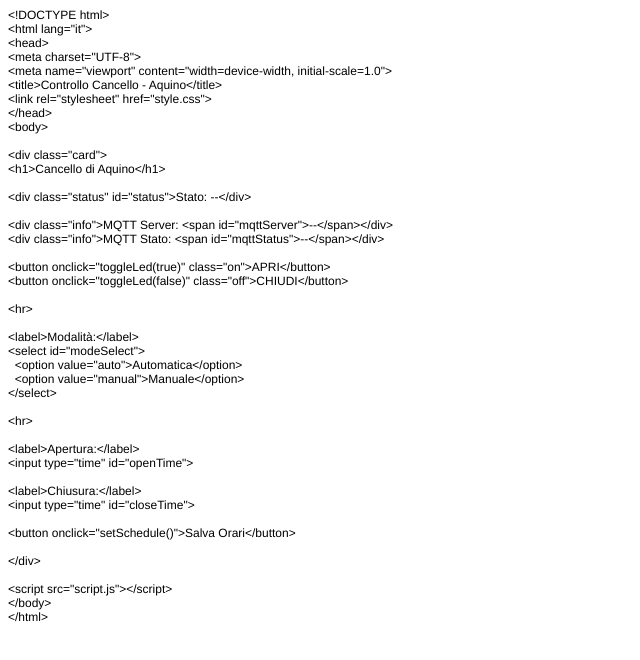
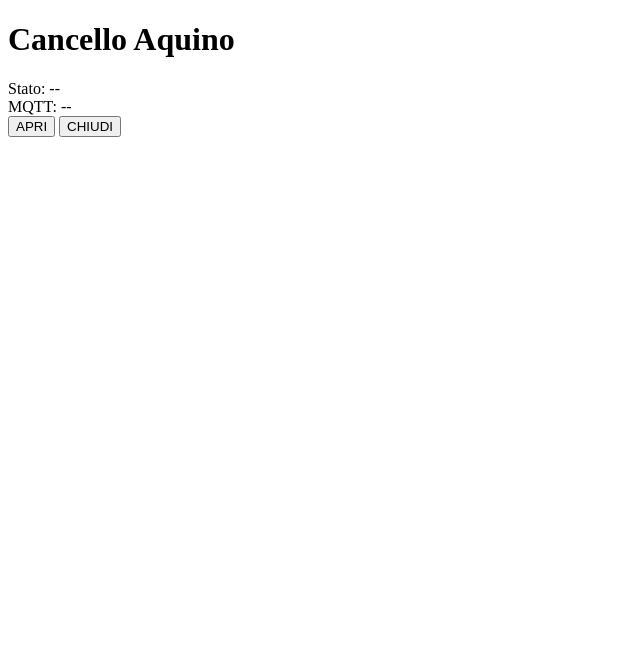
Before and after one commit to Kane1963/Aquino, a website: page public/index.html in a window 1280 px wide. Shown: the whole page, without its empty margins (0-640 px from the left). Drawn offline with Linux system fonts and the light colour scheme.

Commit message:
Refactor index.html for modern HTML standards
Updated HTML structure and removed deprecated tags.

```diff
--- a/public/index.html
+++ b/public/index.html
@@ -1,60 +1,19 @@
-<!DOCTYPE html PUBLIC "-//W3C//DTD HTML 4.01//EN" "http://www.w3.org/TR/html4/strict.dtd">
-<html>
+<!DOCTYPE html>
+<html lang="it">
 <head>
-  <meta http-equiv="Content-Type" content="text/html; charset=utf-8">
-  <meta http-equiv="Content-Style-Type" content="text/css">
-  <title></title>
-  <meta name="Generator" content="Cocoa HTML Writer">
-  <meta name="CocoaVersion" content="2685.4">
-  <style type="text/css">
-    p.p1 {margin: 0.0px 0.0px 0.0px 0.0px; font: 12.0px Helvetica}
-    p.p2 {margin: 0.0px 0.0px 0.0px 0.0px; font: 12.0px Helvetica; min-height: 14.0px}
-  </style>
+<meta charset="UTF-8">
+<meta name="viewport" content="width=device-width, initial-scale=1.0">
+<title>Cancello Aquino</title>
+<link rel="stylesheet" href="style.css">
 </head>
 <body>
-<p class="p1">&lt;!DOCTYPE html&gt;</p>
-<p class="p1">&lt;html lang="it"&gt;</p>
-<p class="p1">&lt;head&gt;</p>
-<p class="p1">&lt;meta charset="UTF-8"&gt;</p>
-<p class="p1">&lt;meta name="viewport" content="width=device-width, initial-scale=1.0"&gt;</p>
-<p class="p1">&lt;title&gt;Controllo Cancello - Aquino&lt;/title&gt;</p>
-<p class="p1">&lt;link rel="stylesheet" href="style.css"&gt;</p>
-<p class="p1">&lt;/head&gt;</p>
-<p class="p1">&lt;body&gt;</p>
-<p class="p2"><br></p>
-<p class="p1">&lt;div class="card"&gt;</p>
-<p class="p1">&lt;h1&gt;Cancello di Aquino&lt;/h1&gt;</p>
-<p class="p2"><br></p>
-<p class="p1">&lt;div class="status" id="status"&gt;Stato: --&lt;/div&gt;</p>
-<p class="p2"><br></p>
-<p class="p1">&lt;div class="info"&gt;MQTT Server: &lt;span id="mqttServer"&gt;--&lt;/span&gt;&lt;/div&gt;</p>
-<p class="p1">&lt;div class="info"&gt;MQTT Stato: &lt;span id="mqttStatus"&gt;--&lt;/span&gt;&lt;/div&gt;</p>
-<p class="p2"><br></p>
-<p class="p1">&lt;button onclick="toggleLed(true)" class="on"&gt;APRI&lt;/button&gt;</p>
-<p class="p1">&lt;button onclick="toggleLed(false)" class="off"&gt;CHIUDI&lt;/button&gt;</p>
-<p class="p2"><br></p>
-<p class="p1">&lt;hr&gt;</p>
-<p class="p2"><br></p>
-<p class="p1">&lt;label&gt;Modalità:&lt;/label&gt;</p>
-<p class="p1">&lt;select id="modeSelect"&gt;</p>
-<p class="p1"><span class="Apple-converted-space">  </span>&lt;option value="auto"&gt;Automatica&lt;/option&gt;</p>
-<p class="p1"><span class="Apple-converted-space">  </span>&lt;option value="manual"&gt;Manuale&lt;/option&gt;</p>
-<p class="p1">&lt;/select&gt;</p>
-<p class="p2"><br></p>
-<p class="p1">&lt;hr&gt;</p>
-<p class="p2"><br></p>
-<p class="p1">&lt;label&gt;Apertura:&lt;/label&gt;</p>
-<p class="p1">&lt;input type="time" id="openTime"&gt;</p>
-<p class="p2"><br></p>
-<p class="p1">&lt;label&gt;Chiusura:&lt;/label&gt;</p>
-<p class="p1">&lt;input type="time" id="closeTime"&gt;</p>
-<p class="p2"><br></p>
-<p class="p1">&lt;button onclick="setSchedule()"&gt;Salva Orari&lt;/button&gt;</p>
-<p class="p2"><br></p>
-<p class="p1">&lt;/div&gt;</p>
-<p class="p2"><br></p>
-<p class="p1">&lt;script src="script.js"&gt;&lt;/script&gt;</p>
-<p class="p1">&lt;/body&gt;</p>
-<p class="p1">&lt;/html&gt;</p>
+<div class="card">
+  <h1>Cancello Aquino</h1>
+  <div id="status">Stato: --</div>
+  <div id="mqtt">MQTT: --</div>
+  <button class="on" onclick="toggle(true)">APRI</button>
+  <button class="off" onclick="toggle(false)">CHIUDI</button>
+</div>
+<script src="script.js"></script>
 </body>
 </html>
```
